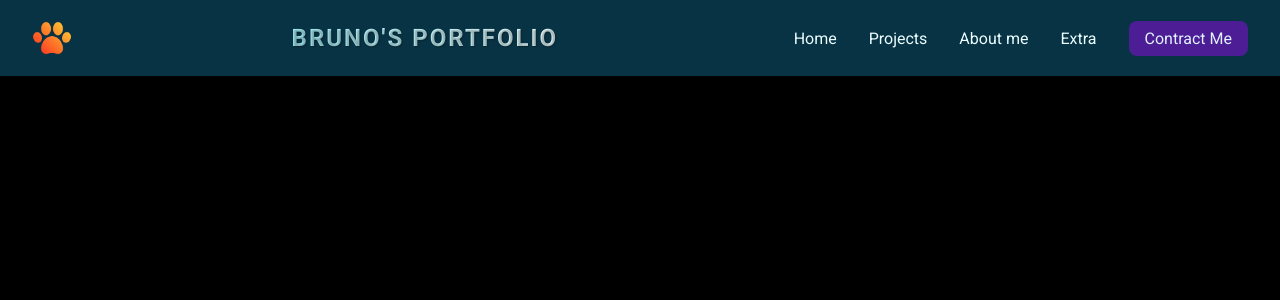
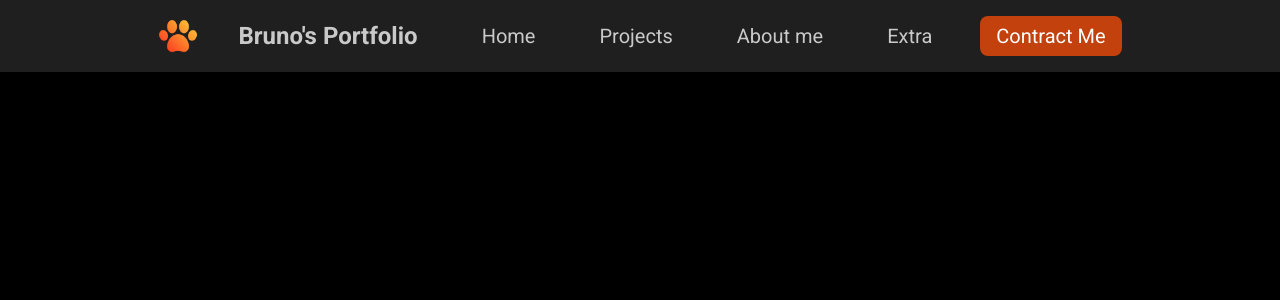
Before and after one commit to amaralBruno27866/brunoPortfolio, a React (Vite) app in the folder portfolio/: page / in a window 1280 px wide. Shown: the top 300 px of the page. Built offline with nearby package versions, Linux system fonts and the light colour scheme.

Commit message:
done: Component Header is alredy done

```diff
--- a/portfolio/src/components/Header/Header.module.css
+++ b/portfolio/src/components/Header/Header.module.css
@@ -1,12 +1,14 @@
+/* Header.module.css */
 .header {
-    background: var(--cyan-950);
-    color: var(--cyan-50);
+    background: var(--gray-950);
+    color: var(--gray-100);
     padding: 1rem 0;
+    text-align: center; /* Centraliza o conteúdo do header */
 }
 
 .header nav {
     display: flex;
-    justify-content: space-between;
+    justify-content: center; /* Centraliza os itens no nav */
     align-items: center;
     margin: 0 2rem;
 }
@@ -14,11 +16,12 @@
 .logo {
     display: flex;
     align-items: center;
+    margin-right: 1rem; /* Adiciona espaço entre o logo e o texto */
 }
 
 .logo img {
     height: 2.5rem;
-    margin-right: o.5rem;
+    margin-right: 0.5rem;
 }
 
 .name {
@@ -27,28 +30,15 @@
 }
 
 .name p {
-    font-family: 'Roboto', sans-serif;
     font-size: 1.5rem;
-    font-weight: bold;
-    color: var(--cyan-100);
-    text-shadow: 1px 1px 2px rgba(0, 0, 0, 0.3);
-    background: linear-gradient(90deg, var(--cyan-200), var(--cyan-50));
-    -webkit-background-clip: text;
-    background-clip: text;
-    -webkit-text-fill-color: transparent;
-    letter-spacing: 2px;
-    text-transform: uppercase;
-    margin: 0;
-    padding: 0.5rem;
-    border-radius: 8px;
-    background-color: rgba(255, 255, 255, 0.1);
-    display: inline-block;
-    transition: transform 0.3s ease;
+    font-weight: 700;
+    margin: 0 1rem; /* Espaçamento entre o texto e outros itens */
 }
 
 .menu {
     display: flex;
     align-items: center;
+    margin-left: 1rem; /* Adiciona espaço entre o menu e o texto */
 }
 
 .menu ul {
@@ -56,10 +46,11 @@
     list-style: none;
     margin: 0;
     padding: 0;
+    font-size: 1.25rem;
 }
 
 .menu ul li {
-    margin: 0 1rem;
+    margin: 0 2rem;
     position: relative;
 }
 
@@ -70,7 +61,7 @@
     left: 0;
     width: 0;
     height: 2px;
-    background-color: var(--cyan-100);
+    background-color: var(--lime-400);
     transition: width 0.3s ease-in-out;
 }
 
@@ -81,14 +72,15 @@
 .menu button {
     margin-left: 1rem;
     padding: 0.5rem 1rem;
+    font-size: 1.25rem;
     border: none;
     border-radius: 8px;
-    background-color: var(--violet-900);
-    color: var(--cyan-100);
+    background: var(--orange-700);
+    color: var(--white);
     cursor: pointer;
     transition: background-color 0.3s;
 }
 
 .menu button:hover {
-    background-color: var(--violet-700);
+    background-color: var(--orange-500);
 }
--- a/portfolio/src/global.css
+++ b/portfolio/src/global.css
@@ -1,39 +1,25 @@
 :root{
     --white: #FFFFFF;
     --black:#000000;
-    --emerald-950: #022c22;
-    --emerald-900: #064e3b;
-    --emerald-800: #065f46;
-    --emerald-700: #047857;
-    --emerald-600: #059669;
-    --emerald-500: #10b981;
-    --emerald-400: #34d399;
-    --emerald-300: #6ee7b7;
-    --emerald-200: #a7f3d0;
-    --emerald-100: #d1fae5;
-    --emerald-50: #ecfdf5;
-    --violet-950: #2e1065;
-    --violet-900: #4c1d95;
-    --violet-800: #5b21b6;
-    --violet-700: #6d28d9;
-    --violet-600: #7c3aed;
-    --violet-500: #7c3aed;
-    --violet-400: #a78bfa;
-    --violet-300: #c4b5fd;
-    --violet-200: #ddd6fe;
-    --violet-100: #ede9fe;
-    --violet-50: #f5f3ff;
-    --cyan-950: #083344;
-    --cyan-900: #164e63;
-    --cyan-800: #155e75;
-    --cyan-700: #0e7490;
-    --cyan-600: #0891b2;
-    --cyan-500: #06b6d4;
-    --cyan-400: #22d3ee;
-    --cyan-300: #67e8f9;
-    --cyan-200: #a5f3fc;
-    --cyan-100: #e0f2fe;
-    --cyan-50: #ecfeff;
+    --gray-950: #1F1F1F;
+    --gray-900: #2C2C2C;
+    --gray-800: #3A3A3A;
+    --gray-700: #4A4A4A;
+    --gray-600: #5C5C5C;
+    --gray-500: #6E6E6E;
+    --gray-400: #8A8A8A;
+    --gray-300: #A0A0A0;
+    --gray-200: #B5B5B5;
+    --gray-100: #C9C9C9;
+    --gray-50: #E5E5E5;
+    --lime-400: #a3e635;
+    --blue-500: #3b82f6;
+    --violet-600: #4f46e5;
+    --red-600: #dc2626;
+    --orange-700: #c2410c;
+    --orange-500: #f97316;
+    --yellow-400:#facc15;
+
 }
 
 *{
```
